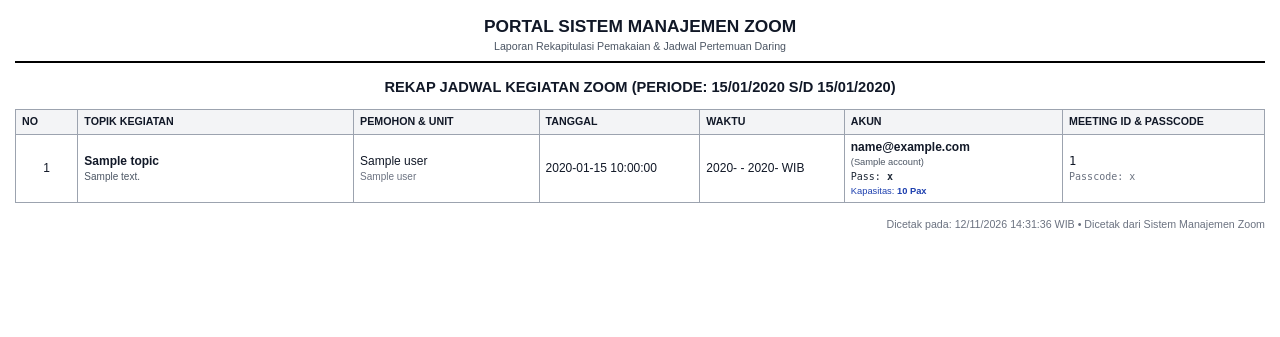
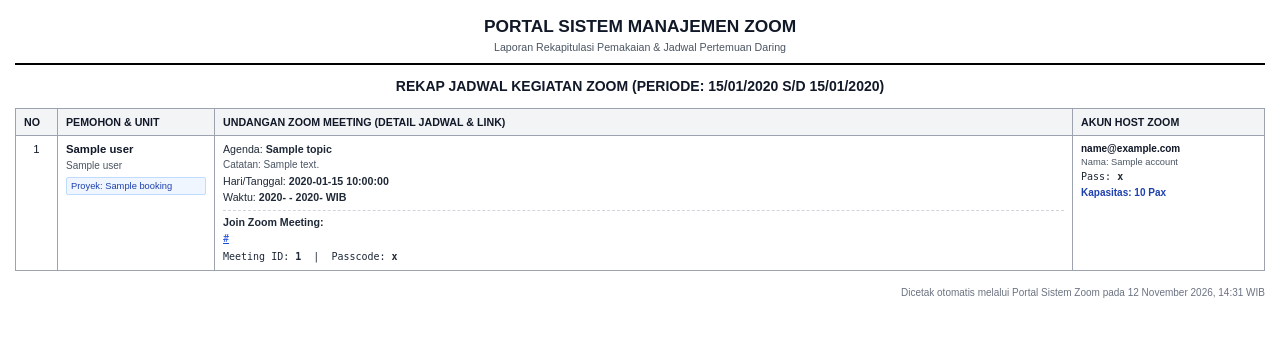
Before and after one commit to almenshandy/manage-zoom, a Laravel app: template resources/views/bookings/print_recap.blade.php in a window 1280 px wide. Shown: the top 337 px of the page. Run offline with Laravel 12, Linux system fonts and the light colour scheme; the template is opened without the code that fills it: most values are stand-ins (such as "Sample title", 1, 10 or a date in 2020).

Commit message:
feat(bookings): add date range filtering for zoom bookings and reports
Implement date range filtering for the Zoom bookings index and PDF report
generation. This allows users to filter bookings by specific start and
end dates, improving data retrieval and reporting accuracy.

- Add `start_date` and `end_date` input fields to the bookings index filter.
- Update `ZoomBookingController` to apply date filters to the booking query.
- Update `BookingReportController` to support optional date ranges and
  include project relationships in the report query.
- Enhance the PDF report layout with improved typography, spacing, and
  detailed information boxes for invitations and account details.
- Update the PDF report title to dynamically reflect the selected
  date range or selection type.

```diff
--- a/resources/views/bookings/print_recap.blade.php
+++ b/resources/views/bookings/print_recap.blade.php
@@ -6,8 +6,8 @@
     <style>
         body {
             font-family: Arial, Helvetica, sans-serif;
-            font-size: 9pt;
-            line-height: 1.3;
+            font-size: 8.5pt;
+            line-height: 1.35;
             color: #111827;
             margin: 15px;
         }
@@ -15,13 +15,13 @@
             text-align: center;
             border-bottom: 2px solid #000;
             padding-bottom: 8px;
-            margin-bottom: 15px;
+            margin-bottom: 12px;
         }
         .header h2 { margin: 0; font-size: 13pt; text-transform: uppercase; }
         .header p { margin: 2px 0 0 0; font-size: 8pt; color: #4b5563; }
         .recap-title {
             text-align: center;
-            font-size: 11pt;
+            font-size: 10.5pt;
             font-weight: bold;
             margin-bottom: 12px;
             text-transform: uppercase;
@@ -32,8 +32,9 @@
         }
         table.grid th, table.grid td {
             border: 1px solid #9ca3af;
-            padding: 5px 6px;
+            padding: 6px 8px;
             text-align: left;
+            vertical-align: top;
         }
         table.grid th {
             background-color: #f3f4f6;
@@ -42,10 +43,49 @@
             font-size: 8pt;
         }
         table.grid td.center { text-align: center; }
+        .invitation-box {
+            font-family: Arial, Helvetica, sans-serif;
+            font-size: 8pt;
+            line-height: 1.4;
+            color: #1f2937;
+        }
+        .invitation-box .item-row {
+            margin-bottom: 1px;
+        }
+        .invitation-box .join-section {
+            margin-top: 5px;
+            padding-top: 4px;
+            border-top: 1px dashed #d1d5db;
+        }
+        .invitation-box .join-url {
+            color: #1d4ed8;
+            word-break: break-all;
+            font-size: 7.5pt;
+            font-family: monospace;
+            text-decoration: underline;
+        }
+        .account-box {
+            font-size: 7.5pt;
+            line-height: 1.35;
+        }
+        .account-box .email {
+            font-weight: bold;
+            color: #111827;
+        }
+        .account-box .pass {
+            font-family: monospace;
+            color: #1f2937;
+            margin-top: 2px;
+        }
+        .account-box .capacity {
+            color: #1e40af;
+            margin-top: 2px;
+            font-weight: bold;
+        }
         .footer {
             margin-top: 15px;
             text-align: right;
-            font-size: 8pt;
+            font-size: 7.5pt;
             color: #6b7280;
         }
     </style>
@@ -59,8 +99,10 @@
     <div class="recap-title">
         @if(!empty($isCustomSelection))
             REKAP JADWAL KEGIATAN ZOOM (DATA PILIHAN: {{ $bookings->count() }} KEGIATAN)
+        @elseif(!empty($startDate) || !empty($endDate))
+            REKAP JADWAL KEGIATAN ZOOM (PERIODE: {{ $startDate ? \Carbon\Carbon::parse($startDate)->format('d/m/Y') : 'Awal' }} S/D {{ $endDate ? \Carbon\Carbon::parse($endDate)->format('d/m/Y') : 'Sekarang' }})
         @else
-            REKAP JADWAL KEGIATAN ZOOM (PERIODE: {{ \Carbon\Carbon::parse($startDate)->format('d/m/Y') }} S/D {{ \Carbon\Carbon::parse($endDate)->format('d/m/Y') }})
+            REKAP SEMUA JADWAL KEGIATAN ZOOM
         @endif
     </div>
 
@@ -68,12 +110,9 @@
         <thead>
             <tr>
                 <th style="width: 25px;" class="center">No</th>
-                <th style="width: 155px;">Topik Kegiatan</th>
-                <th style="width: 100px;">Pemohon & Unit</th>
-                <th style="width: 85px;">Tanggal</th>
-                <th style="width: 75px;">Waktu</th>
-                <th style="width: 120px;">Akun</th>
-                <th style="width: 110px;">Meeting ID & Passcode</th>
+                <th style="width: 140px;">Pemohon & Unit</th>
+                <th>Undangan Zoom Meeting (Detail Jadwal & Link)</th>
+                <th style="width: 175px;">Akun Host Zoom</th>
             </tr>
         </thead>
         <tbody>
@@ -81,50 +120,66 @@
                 <tr>
                     <td class="center">{{ $idx + 1 }}</td>
                     <td>
-                        <strong>{{ $b->topic }}</strong>
-                        @if($b->description)
-                            <div style="font-size: 7.5pt; color: #4b5563;">{{ \Illuminate\Support\Str::limit($b->description, 50) }}</div>
+                        <strong>{{ $b->user->name ?? '-' }}</strong>
+                        <div style="font-size: 7.5pt; color: #4b5563; margin-top: 2px;">
+                            {{ $b->user->department_name ?? 'Umum' }}
+                        </div>
+                        @if($b->project_display_name)
+                            <div style="font-size: 7pt; color: #1e40af; background: #eff6ff; border: 1px solid #bfdbfe; padding: 2px 4px; margin-top: 4px; border-radius: 2px;">
+                                Proyek: {{ $b->project_display_name }}
+                            </div>
                         @endif
                     </td>
                     <td>
-                        {{ $b->user->name ?? '-' }}
-                        <div style="font-size: 7.5pt; color: #6b7280;">{{ $b->user->department_name ?? 'Umum' }}</div>
+                        <div class="invitation-box">
+                            <div class="item-row">Agenda: <strong>{{ $b->topic }}</strong></div>
+                            @if($b->description)
+                                <div style="font-size: 7.5pt; color: #4b5563; margin-bottom: 2px;">
+                                    Catatan: {{ \Illuminate\Support\Str::limit($b->description, 70) }}
+                                </div>
+                            @endif
+                            <div class="item-row">Hari/Tanggal: <strong>{{ $b->date_range_formatted }}</strong></div>
+                            <div class="item-row">Waktu: <strong>{{ substr($b->start_time, 0, 5) }} - {{ substr($b->end_time, 0, 5) }} WIB</strong></div>
+
+                            <div class="join-section">
+                                <div style="font-weight: bold; margin-bottom: 2px;">Join Zoom Meeting:</div>
+                                @if($b->join_url)
+                                    <div class="join-url"><a href="{{ $b->join_url }}" style="color: #1d4ed8; text-decoration: underline;">{{ $b->join_url }}</a></div>
+                                @else
+                                    <div style="color: #9ca3af; font-style: italic;">Link Zoom belum dibuat / belum tersedia</div>
+                                @endif
+
+                                <div style="margin-top: 4px; font-family: monospace; font-size: 7.5pt;">
+                                    Meeting ID: <strong>{{ $b->zoom_meeting_id ?: '-' }}</strong> &nbsp;|&nbsp; Passcode: <strong>{{ $b->passcode ?: '-' }}</strong>
+                                </div>
+                            </div>
+                        </div>
                     </td>
-                    <td>{{ $b->date_range_formatted }}</td>
-                    <td>{{ substr($b->start_time, 0, 5) }} - {{ substr($b->end_time, 0, 5) }} WIB</td>
                     <td>
-                        @if($b->account)
-                            <div><strong>{{ $b->account->email ?? $b->account->name }}</strong></div>
-                            @if($b->account->email && $b->account->name && $b->account->name !== $b->account->email)
-                                <div style="font-size: 7pt; color: #4b5563;">({{ $b->account->name }})</div>
+                        <div class="account-box">
+                            @if($b->account)
+                                <div class="email">{{ $b->account->email ?? $b->account->name }}</div>
+                                @if($b->account->name && $b->account->name !== $b->account->email)
+                                    <div style="font-size: 7pt; color: #4b5563;">Nama: {{ $b->account->name }}</div>
+                                @endif
+                                <div class="pass">Pass: <strong>{{ $b->account->password ?? '-' }}</strong></div>
+                                <div class="capacity">Kapasitas: {{ $b->account->capacity ? $b->account->capacity . ' Pax' : '-' }}</div>
+                            @else
+                                <span style="color: #9ca3af; font-style: italic;">Belum Ditugaskan</span>
                             @endif
-                            <div style="font-size: 7.5pt; font-family: monospace; color: #1f2937; margin-top: 2px;">
-                                Pass: <strong>{{ $b->account->password ?? '-' }}</strong>
-                            </div>
-                            <div style="font-size: 7pt; color: #1e40af; margin-top: 2px;">
-                                Kapasitas: <strong>{{ $b->account->capacity ? $b->account->capacity . ' Pax' : '-' }}</strong>
-                            </div>
-                        @else
-                            <span style="color: #9ca3af; font-style: italic;">Belum Ditugaskan</span>
-                        @endif
-                    </td>
-                    <td style="font-family: monospace;">
-                        {{ $b->zoom_meeting_id ?: '-' }}
-                        @if($b->passcode)
-                            <div style="font-size: 7.5pt; color: #6b7280;">Passcode: {{ $b->passcode }}</div>
-                        @endif
+                        </div>
                     </td>
                 </tr>
             @empty
                 <tr>
-                    <td colspan="7" class="center" style="padding: 20px;">Tidak ada data kegiatan pada rentang tanggal ini.</td>
+                    <td colspan="4" class="center" style="padding: 20px;">Tidak ada data kegiatan ditemukan.</td>
                 </tr>
             @endforelse
         </tbody>
     </table>
 
     <div class="footer">
-        Dicetak pada: {{ now()->format('d/m/Y H:i:s') }} WIB &bull; Dicetak dari Sistem Manajemen Zoom
+        Dicetak otomatis melalui Portal Sistem Zoom pada {{ \Carbon\Carbon::now()->locale('id')->translatedFormat('d F Y, H:i') }} WIB
     </div>
 </body>
 </html>
```
Also changed, not shown: app/Http/Controllers/BookingReportController.php (+12 -8 lines), app/Http/Controllers/ZoomBookingController.php (+8 -0 lines), resources/views/bookings/index.blade.php (+9 -1 lines).
